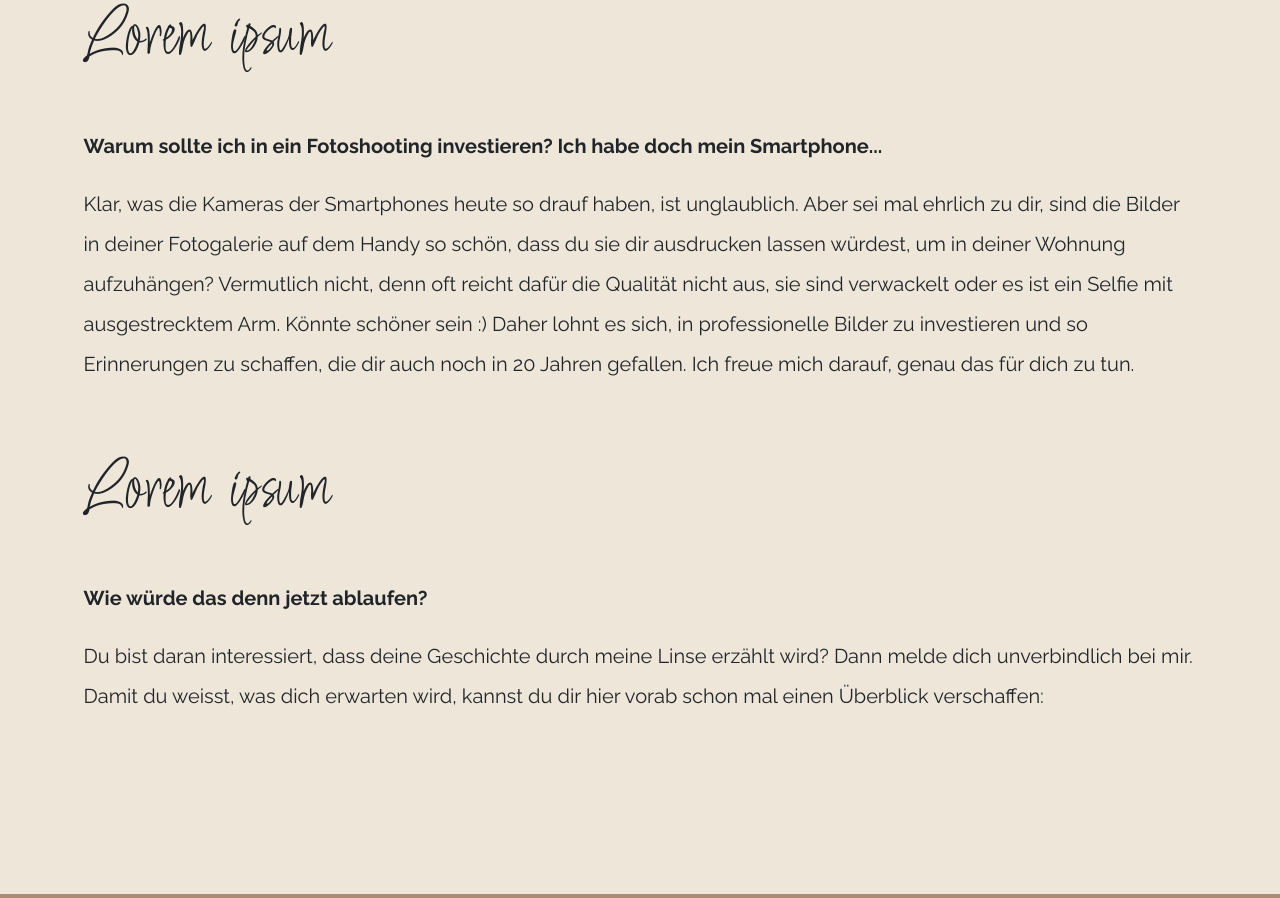
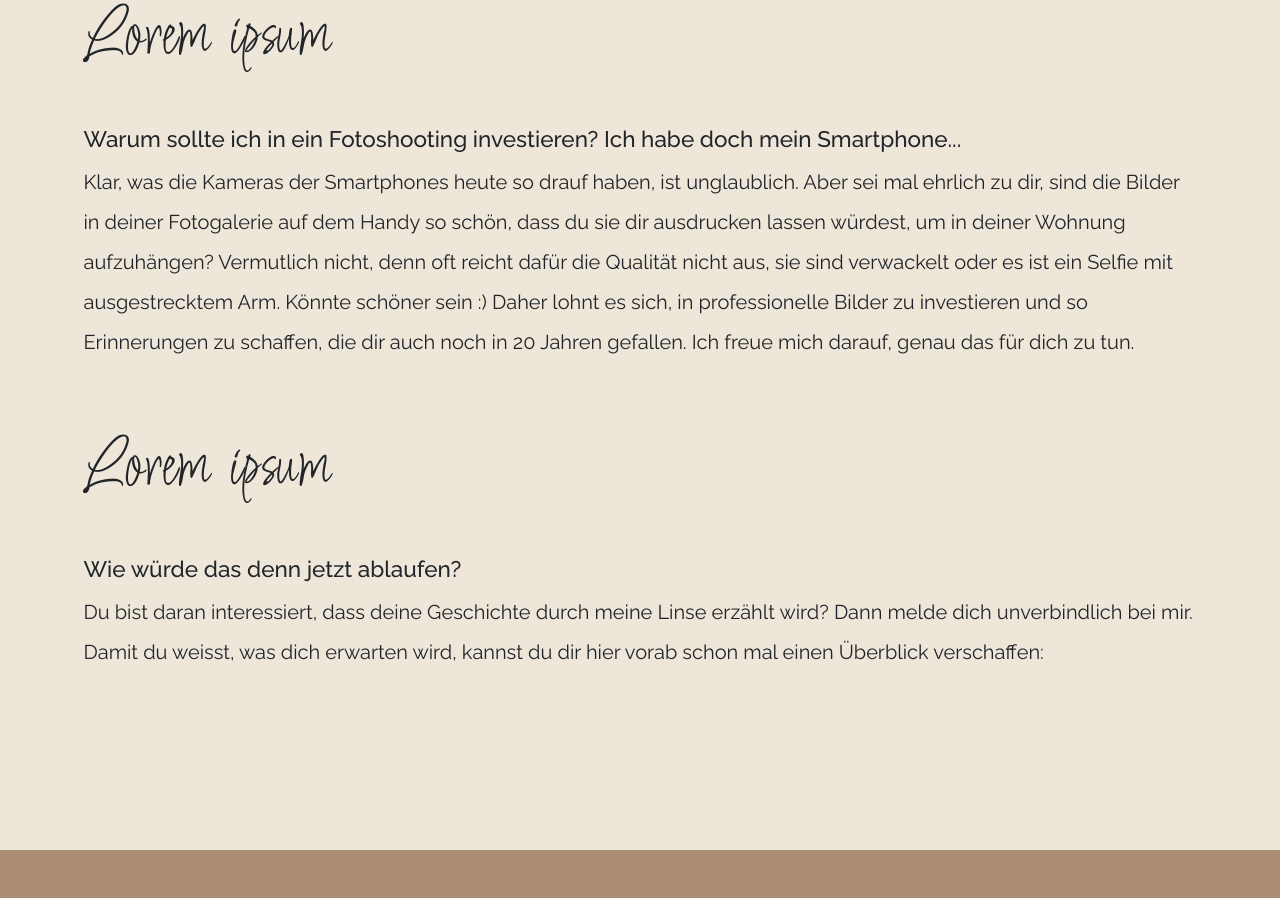
Before and after one commit to d-graf/Fjurazoom-Website, a plain HTML site: page index.html in a window 1280 px wide. Shown: the part 4777-5675 px from the top of the page. Drawn offline with nearby package versions, Linux system fonts and the light colour scheme.

Commit message:
feat: add h5 home

```diff
--- a/index.html
+++ b/index.html
@@ -184,7 +184,7 @@
             <div class="row align-items-center">
                 <div class="col-12">
                     <h3>Lorem ipsum</h3>
-                    <p><b>Warum sollte ich in ein Fotoshooting investieren? Ich habe doch mein Smartphone...</b></p>
+                    <h5>Warum sollte ich in ein Fotoshooting investieren? Ich habe doch mein Smartphone...</h5>
                     <p>
                         Klar, was die Kameras der Smartphones heute so drauf haben, ist unglaublich. Aber sei mal
                         ehrlich zu dir, sind die Bilder in deiner Fotogalerie auf dem Handy so schön, dass du
@@ -199,7 +199,7 @@
                 </div>
                 <div class="col-12 pt-5">
                     <h3>Lorem ipsum</h3>
-                    <p><b>Wie würde das denn jetzt ablaufen?</b></p>
+                    <h5>Wie würde das denn jetzt ablaufen?</h5>
                     <p>
                         Du bist daran interessiert, dass deine Geschichte durch meine Linse erzählt wird?
                         Dann melde dich unverbindlich bei mir. Damit du weisst, was dich erwarten wird, kannst du dir
```
